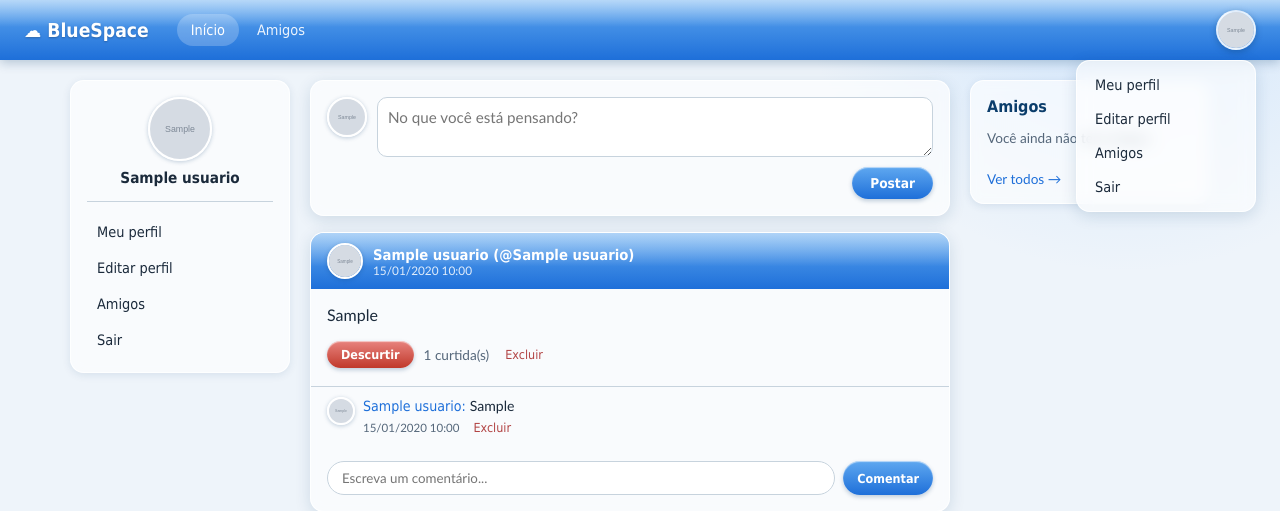
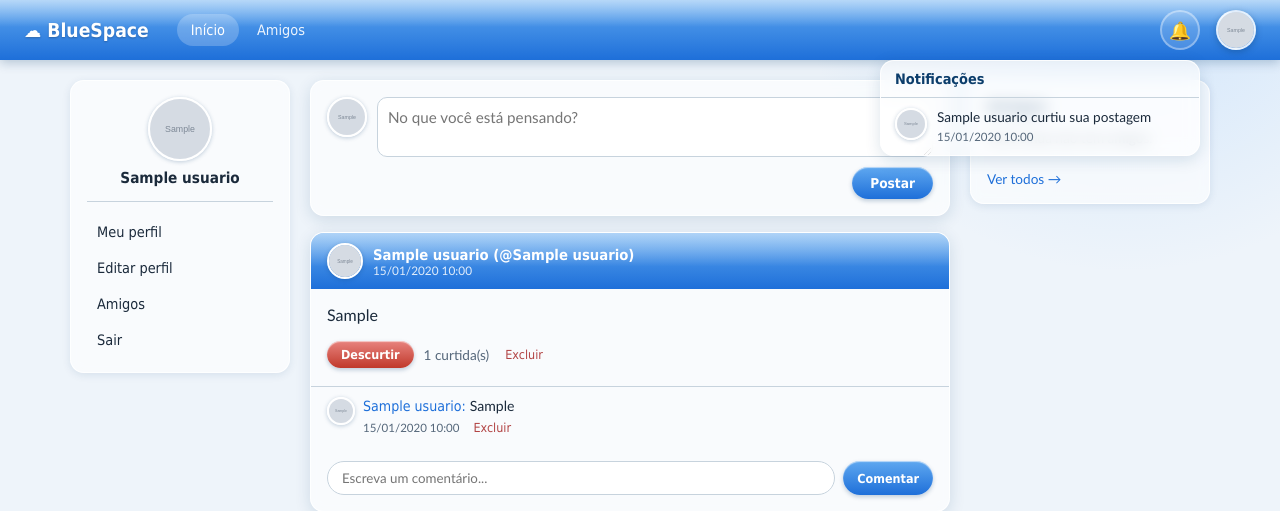
Before and after one commit to alanzkaa/rede_social_php, a PHP site: page /feed.php in a window 1280 px wide, after a click that opens the changed part. Shown: the top 511 px of the page. Run offline with PHP 8.4, Linux system fonts and the light colour scheme; the visitor is signed in with stand-in values (Sample User, id 1); tables that the repository leaves empty hold one stand-in row (values such as "Sample post"); grey boxes marked "Sample" are stand-in pictures.

Commit message:
notificações

```diff
--- a/includes/funcoes.php
+++ b/includes/funcoes.php
@@ -19,3 +19,39 @@ function htmlFotoPerfil(?string $nomeArquivo, int $tamanho = 40, string $nome =
 
     return "<span class=\"avatar avatar--initials\" style=\"{$estilo} font-size:{$fonte}px;\">{$inicial}</span>";
 }
+
+/**
+ * Devolve o texto legível de uma notificação, a partir do tipo e do nome
+ * de quem causou a ação.
+ */
+function textoNotificacao(string $tipo, string $atorNome): string
+{
+    $nome = htmlspecialchars($atorNome);
+
+    switch ($tipo) {
+        case 'curtida':
+            return "{$nome} curtiu sua postagem";
+        case 'comentario':
+            return "{$nome} comentou na sua postagem";
+        case 'solicitacao_amizade':
+            return "{$nome} te enviou uma solicitação de amizade";
+        case 'amizade_aceita':
+            return "{$nome} aceitou sua solicitação de amizade";
+        default:
+            return "{$nome} interagiu com você";
+    }
+}
+
+/**
+ * Devolve para onde a notificação deve levar ao ser clicada.
+ * Curtida/comentário levam pro próprio perfil (onde o post aparece);
+ * notificações de amizade levam pro perfil de quem causou a ação.
+ */
+function linkNotificacao(string $tipo, int $atorId): string
+{
+    if ($tipo === 'solicitacao_amizade' || $tipo === 'amizade_aceita') {
+        return 'perfil.php?id=' . $atorId;
+    }
+
+    return 'perfil.php';
+}
--- a/includes/navbar.php
+++ b/includes/navbar.php
@@ -5,8 +5,13 @@
  * - $usuarioLogado : array com os dados do usuário (de buscarUsuarioPorId)
  * - $paginaAtual    : 'feed' ou 'amigos', opcional, só pra destacar o link ativo
  */
+require_once __DIR__ . '/../models/notificacao.php';
+
 $paginaAtual = $paginaAtual ?? '';
-$usuarioLogado = $usuarioLogado ?? ['foto_perfil' => null, 'nome_completo' => ''];
+$usuarioLogado = $usuarioLogado ?? ['id' => 0, 'foto_perfil' => null, 'nome_completo' => ''];
+
+$notificacoes = listarNotificacoes($usuarioLogado['id']);
+$naoLidas = contarNaoLidas($usuarioLogado['id']);
 ?>
 <header class="navbar">
     <span class="navbar__brand">☁ BlueSpace</span>
@@ -15,6 +20,38 @@ $usuarioLogado = $usuarioLogado ?? ['foto_perfil' => null, 'nome_completo' => ''
         <a href="feed.php" class="<?= $paginaAtual === 'feed' ? 'is-active' : '' ?>">Início</a>
         <a href="amigos.php" class="<?= $paginaAtual === 'amigos' ? 'is-active' : '' ?>">Amigos</a>
     </nav>
+
+    <details class="notif-menu">
+        <summary class="notif-bell">
+            🔔
+            <?php if ($naoLidas > 0): ?>
+                <span class="notif-badge"><?= $naoLidas > 9 ? '9+' : $naoLidas ?></span>
+            <?php endif; ?>
+        </summary>
+        <div class="notif-dropdown">
+            <div class="notif-dropdown__header">
+                <strong>Notificações</strong>
+                <?php if ($naoLidas > 0): ?>
+                    <a href="notificacoes_marcar_lida.php">Marcar tudo como lida</a>
+                <?php endif; ?>
+            </div>
+
+            <?php if (empty($notificacoes)): ?>
+                <p class="texto-suave" style="padding:14px;">Nenhuma notificação ainda.</p>
+            <?php else: ?>
+                <?php foreach ($notificacoes as $n): ?>
+                    <a href="<?= linkNotificacao($n['tipo'], (int) $n['ator_id']) ?>"
+                       class="notif-item<?= !$n['lida'] ? ' notif-item--nao-lida' : '' ?>">
+                        <?= htmlFotoPerfil($n['ator_foto'], 32, $n['ator_nome']) ?>
+                        <span class="notif-item__texto">
+                            <?= textoNotificacao($n['tipo'], $n['ator_nome']) ?>
+                            <span class="notif-item__data"><?= date('d/m/Y H:i', strtotime($n['data_criacao'])) ?></span>
+                        </span>
+                    </a>
+                <?php endforeach; ?>
+            <?php endif; ?>
+        </div>
+    </details>
 
     <details class="orb-menu">
         <summary class="orb">
--- a/models/amizade.php
+++ b/models/amizade.php
@@ -1,5 +1,6 @@
 <?php
 require_once __DIR__ . '/../config/database.php';
+require_once __DIR__ . '/notificacao.php';
 
 /**
  * Envia uma solicitação de amizade de $usuarioId para $amigoId.
@@ -39,7 +40,13 @@ function enviarSolicitacao(int $usuarioId, int $amigoId): bool|string
     $stmt->bindValue(':usuario_id', $usuarioId, PDO::PARAM_INT);
     $stmt->bindValue(':amigo_id', $amigoId, PDO::PARAM_INT);
 
-    return $stmt->execute();
+    $sucesso = $stmt->execute();
+
+    if ($sucesso) {
+        criarNotificacao($amigoId, 'solicitacao_amizade', $usuarioId);
+    }
+
+    return $sucesso;
 }
 
 /**
@@ -50,6 +57,20 @@ function enviarSolicitacao(int $usuarioId, int $amigoId): bool|string
 function aceitarSolicitacao(int $solicitacaoId, int $usuarioLogadoId): bool
 {
     $pdo = conectar();
+
+    // Descobre quem enviou a solicitação original, antes de aceitar,
+    // pra poder notificar essa pessoa depois.
+    $sql = "SELECT usuario_id FROM amizades
+            WHERE id = :id AND amigo_id = :usuario_logado_id AND status = 'pendente'";
+    $stmt = $pdo->prepare($sql);
+    $stmt->bindValue(':id', $solicitacaoId, PDO::PARAM_INT);
+    $stmt->bindValue(':usuario_logado_id', $usuarioLogadoId, PDO::PARAM_INT);
+    $stmt->execute();
+    $solicitacao = $stmt->fetch();
+
+    if (!$solicitacao) {
+        return false;
+    }
 
     $sql = "UPDATE amizades
             SET status = 'aceita'
@@ -62,7 +83,12 @@ function aceitarSolicitacao(int $solicitacaoId, int $usuarioLogadoId): bool
 
     // rowCount() diz quantas linhas foram alteradas. Se for 0, não achou
     // uma solicitação pendente pra esse usuário com esse ID.
-    return $stmt->rowCount() > 0;
+    if ($stmt->rowCount() > 0) {
+        criarNotificacao((int) $solicitacao['usuario_id'], 'amizade_aceita', $usuarioLogadoId);
+        return true;
+    }
+
+    return false;
 }
 
 /**
--- a/models/comentario.php
+++ b/models/comentario.php
@@ -1,5 +1,7 @@
 <?php
 require_once __DIR__ . '/../config/database.php';
+require_once __DIR__ . '/postagem.php';
+require_once __DIR__ . '/notificacao.php';
 
 /**
  * Cria um comentário numa postagem.
@@ -23,7 +25,17 @@ function criarComentario(int $postagemId, int $usuarioId, string $conteudo): boo
     $stmt->bindValue(':usuario_id', $usuarioId, PDO::PARAM_INT);
     $stmt->bindValue(':conteudo', $conteudo);
 
-    return $stmt->execute();
+    $sucesso = $stmt->execute();
+
+    if ($sucesso) {
+        // Notifica o dono do post (a função já ignora se ele comentou no próprio post).
+        $donoId = buscarDonoDaPostagem($postagemId);
+        if ($donoId !== null) {
+            criarNotificacao($donoId, 'comentario', $usuarioId, $postagemId);
+        }
+    }
+
+    return $sucesso;
 }
 
 /**
--- a/models/curtida.php
+++ b/models/curtida.php
@@ -1,5 +1,7 @@
 <?php
 require_once __DIR__ . '/../config/database.php';
+require_once __DIR__ . '/postagem.php';
+require_once __DIR__ . '/notificacao.php';
 
 /**
  * Alterna a curtida de um usuário numa postagem: se já curtiu, remove a curtida;
@@ -24,6 +26,12 @@ function alternarCurtida(int $usuarioId, int $postagemId): bool
     $stmt->bindValue(':usuario_id', $usuarioId, PDO::PARAM_INT);
     $stmt->bindValue(':postagem_id', $postagemId, PDO::PARAM_INT);
     $stmt->execute();
+
+    // Notifica o dono do post (a função já ignora se ele curtiu o próprio post).
+    $donoId = buscarDonoDaPostagem($postagemId);
+    if ($donoId !== null) {
+        criarNotificacao($donoId, 'curtida', $usuarioId, $postagemId);
+    }
 
     return true;
 }
--- /dev/null
+++ b/models/notificacao.php
@@ -0,0 +1,77 @@
+<?php
+require_once __DIR__ . '/../config/database.php';
+
+/**
+ * Cria uma notificação para $usuarioId, causada pela ação de $atorId.
+ * Nunca cria notificação de alguém para si mesmo (ex: curtir o próprio post).
+ */
+function criarNotificacao(int $usuarioId, string $tipo, int $atorId, ?int $postagemId = null): void
+{
+    if ($usuarioId === $atorId) {
+        return;
+    }
+
+    $pdo = conectar();
+
+    $sql = "INSERT INTO notificacoes (usuario_id, tipo, ator_id, postagem_id)
+            VALUES (:usuario_id, :tipo, :ator_id, :postagem_id)";
+
+    $stmt = $pdo->prepare($sql);
+    $stmt->bindValue(':usuario_id', $usuarioId, PDO::PARAM_INT);
+    $stmt->bindValue(':tipo', $tipo);
+    $stmt->bindValue(':ator_id', $atorId, PDO::PARAM_INT);
+    $stmt->bindValue(':postagem_id', $postagemId, $postagemId === null ? PDO::PARAM_NULL : PDO::PARAM_INT);
+    $stmt->execute();
+}
+
+/**
+ * Lista as notificações mais recentes de um usuário, com os dados de quem
+ * causou cada uma (nome, foto).
+ */
+function listarNotificacoes(int $usuarioId, int $limite = 8): array
+{
+    $pdo = conectar();
+
+    $sql = "SELECT n.id, n.tipo, n.postagem_id, n.lida, n.data_criacao,
+                   u.id AS ator_id, u.nome_completo AS ator_nome, u.foto_perfil AS ator_foto
+            FROM notificacoes n
+            JOIN usuarios u ON u.id = n.ator_id
+            WHERE n.usuario_id = :usuario_id
+            ORDER BY n.data_criacao DESC
+            LIMIT :limite";
+
+    $stmt = $pdo->prepare($sql);
+    $stmt->bindValue(':usuario_id', $usuarioId, PDO::PARAM_INT);
+    $stmt->bindValue(':limite', $limite, PDO::PARAM_INT);
+    $stmt->execute();
+
+    return $stmt->fetchAll();
+}
+
+/**
+ * Conta quantas notificações não lidas um usuário tem (pro contador do sino).
+ */
+function contarNaoLidas(int $usuarioId): int
+{
+    $pdo = conectar();
+
+    $sql = "SELECT COUNT(*) AS total FROM notificacoes WHERE usuario_id = :usuario_id AND lida = 0";
+    $stmt = $pdo->prepare($sql);
+    $stmt->bindValue(':usuario_id', $usuarioId, PDO::PARAM_INT);
+    $stmt->execute();
+
+    return (int) $stmt->fetch()['total'];
+}
+
+/**
+ * Marca todas as notificações de um usuário como lidas.
+ */
+function marcarTodasComoLidas(int $usuarioId): void
+{
+    $pdo = conectar();
+
+    $sql = "UPDATE notificacoes SET lida = 1 WHERE usuario_id = :usuario_id AND lida = 0";
+    $stmt = $pdo->prepare($sql);
+    $stmt->bindValue(':usuario_id', $usuarioId, PDO::PARAM_INT);
+    $stmt->execute();
+}
--- a/models/postagem.php
+++ b/models/postagem.php
@@ -92,3 +92,21 @@ function excluirPostagem(int $postagemId, int $usuarioId): bool
 
     return $stmt->rowCount() > 0;
 }
+
+/**
+ * Devolve o ID do dono de uma postagem, ou null se ela não existir.
+ * Usada por curtida.php e comentario.php pra saber quem notificar.
+ */
+function buscarDonoDaPostagem(int $postagemId): ?int
+{
+    $pdo = conectar();
+
+    $sql = "SELECT usuario_id FROM postagens WHERE id = :id";
+    $stmt = $pdo->prepare($sql);
+    $stmt->bindValue(':id', $postagemId, PDO::PARAM_INT);
+    $stmt->execute();
+
+    $linha = $stmt->fetch();
+
+    return $linha ? (int) $linha['usuario_id'] : null;
+}
--- a/public/css/style.css
+++ b/public/css/style.css
@@ -134,6 +134,83 @@ a:hover { text-decoration: underline; }
 }
 
 .orb-dropdown a:hover { background: rgba(30, 111, 217, 0.10); text-decoration: none; }
+
+/* ===== Sino de notificações ===== */
+.notif-menu { position: relative; }
+.notif-menu summary { list-style: none; cursor: pointer; }
+.notif-menu summary::-webkit-details-marker { display: none; }
+
+.notif-bell {
+    position: relative;
+    width: 40px;
+    height: 40px;
+    display: flex;
+    align-items: center;
+    justify-content: center;
+    border-radius: 50%;
+    font-size: 1.1rem;
+    background: rgba(255, 255, 255, 0.15);
+    border: 2px solid rgba(255, 255, 255, 0.35);
+}
+.notif-bell:hover { background: rgba(255, 255, 255, 0.25); }
+
+.notif-badge {
+    position: absolute;
+    top: -4px;
+    right: -4px;
+    min-width: 18px;
+    height: 18px;
+    padding: 0 4px;
+    display: flex;
+    align-items: center;
+    justify-content: center;
+    border-radius: 999px;
+    border: 2px solid #fff;
+    background: linear-gradient(180deg, #E8837E, #C0392B);
+    color: #fff;
+    font-family: Tahoma, sans-serif;
+    font-size: 0.66rem;
+    font-weight: bold;
+}
+
+.notif-dropdown {
+    position: absolute;
+    right: 0;
+    top: calc(100% + 10px);
+    width: 320px;
+    max-height: 400px;
+    overflow-y: auto;
+    background: var(--vidro);
+    backdrop-filter: blur(8px);
+    border: 1px solid var(--vidro-borda);
+    border-radius: var(--raio);
+    box-shadow: var(--sombra-card);
+}
+
+.notif-dropdown__header {
+    display: flex;
+    align-items: center;
+    justify-content: space-between;
+    padding: 10px 14px;
+    border-bottom: 1px solid var(--prata);
+}
+.notif-dropdown__header strong { font-family: Tahoma, sans-serif; font-size: 0.9rem; color: var(--azul-navy); }
+.notif-dropdown__header a { font-size: 0.76rem; }
+
+.notif-item {
+    display: flex;
+    gap: 10px;
+    align-items: flex-start;
+    padding: 10px 14px;
+    border-bottom: 1px dashed var(--prata);
+    color: var(--texto);
+}
+.notif-item:last-child { border-bottom: none; }
+.notif-item:hover { background: rgba(30, 111, 217, 0.08); text-decoration: none; }
+.notif-item--nao-lida { background: rgba(30, 111, 217, 0.07); }
+
+.notif-item__texto { font-size: 0.85rem; line-height: 1.4; }
+.notif-item__data { display: block; font-size: 0.72rem; color: var(--texto-suave); margin-top: 2px; }
 
 /* ===== Layout de 3 colunas ===== */
 .layout {
--- a/public/js/orb.js
+++ b/public/js/orb.js
@@ -1,7 +1,8 @@
-// Fecha o menu suspenso do Orb (barra de navegação) ao clicar fora dele.
+// Fecha os menus suspensos da navbar (Orb e Notificações) ao clicar fora deles.
 document.addEventListener('click', function (evento) {
-    var menu = document.querySelector('.orb-menu');
-    if (menu && menu.hasAttribute('open') && !menu.contains(evento.target)) {
-        menu.removeAttribute('open');
-    }
+    document.querySelectorAll('.orb-menu, .notif-menu').forEach(function (menu) {
+        if (menu.hasAttribute('open') && !menu.contains(evento.target)) {
+            menu.removeAttribute('open');
+        }
+    });
 });
```
Also changed, not shown: public/notificacoes_marcar_lida.php (added, +12 -0 lines).
